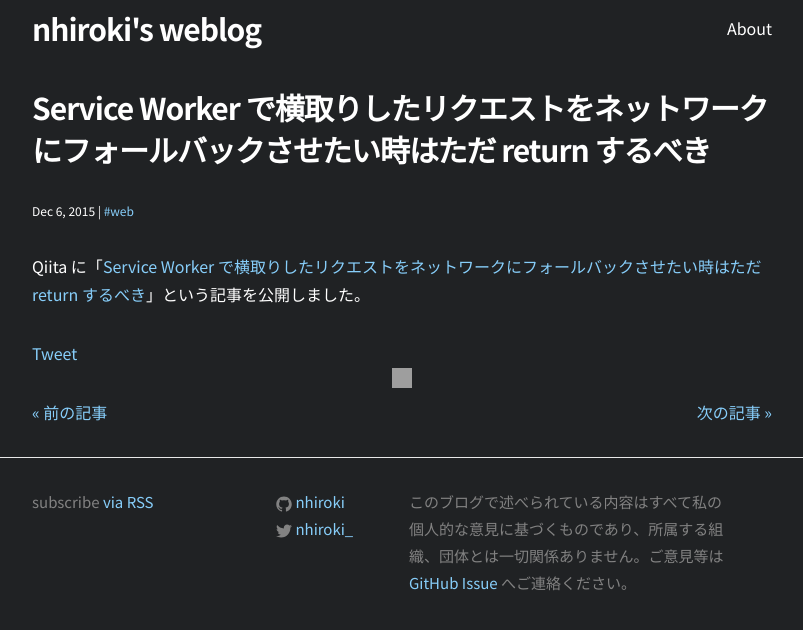
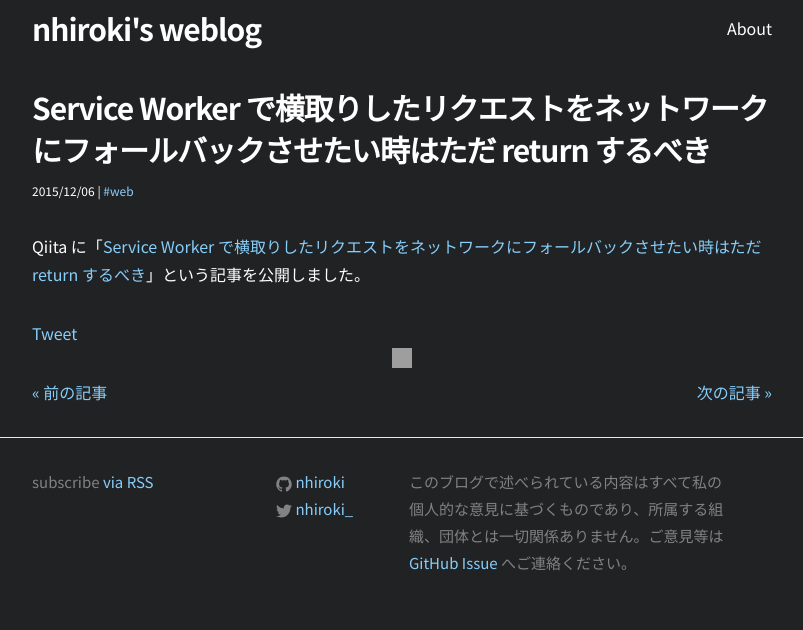
Before and after one commit to nhiroki/nhiroki.github.io, a Jekyll site: the page built from _posts/2015-12-06-service-worker-network-fallback.md, in a window 1280 px wide. Shown: the top 630 px of the page, without its empty margins (238-1041 px from the left). Built offline with Jekyll 4.4.1, drawn with Linux system fonts in a browser that asks for light colours; comment, search, counter and statistics services are not loaded; grey boxes are pictures that could not be loaded.

Commit message:
Tweak style of the post-meta

```diff
--- a/_layouts/post.html
+++ b/_layouts/post.html
@@ -6,7 +6,7 @@
 
   <header class="post-header">
     <h1 class="post-title">{{ page.title }}</h1>
-    <p class="post-meta">{{ page.date | date: "%b %-d, %Y" }}{% if page.author %} | {{ page.author }}{% endif %}{% if page.meta %} | {{ page.meta }}{% endif %} | {% for tag in page.tags %}<a href="/tag/{{ tag }}">#{{ tag }}</a> {% endfor %}
+    <p class="post-meta">{{ page.date | date: "%Y/%m/%d" }}{% if page.author %} | {{ page.author }}{% endif %}{% if page.meta %} | {{ page.meta }}{% endif %} | {% for tag in page.tags %}<a href="/tag/{{ tag }}">#{{ tag }}</a> {% endfor %}
     </p>
   </header>
 
--- a/_sass/_layout.scss
+++ b/_sass/_layout.scss
@@ -206,6 +206,7 @@
     letter-spacing: -1px;
     line-height: 1.4;
     border: none;
+    margin-bottom: calc(var(--spacing-unit) / 3);
 
     @include media-query($on-laptop) {
         font-size: 30px;
```
